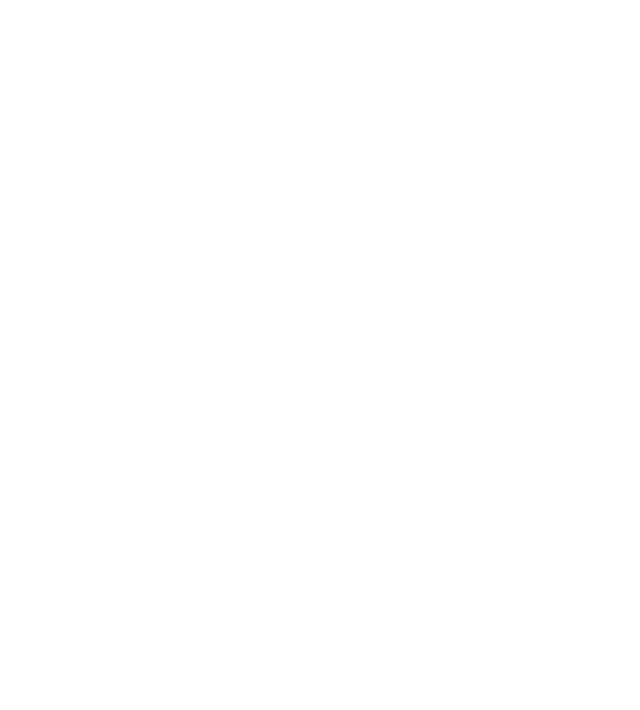
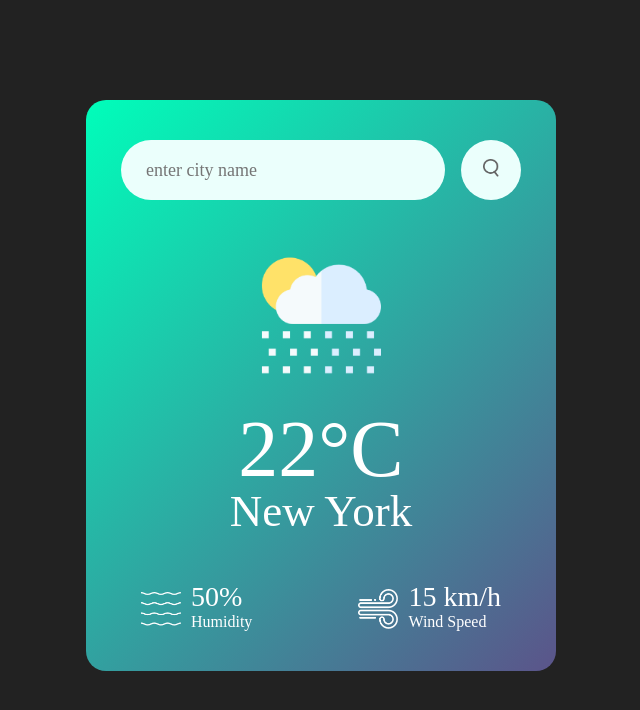
Before and after one commit to TamimAhmedCD/Weather-App, a plain HTML site: page index.html in a window 1280 px wide. Shown: the whole page, without its empty margins (319-959 px from the left). Drawn offline with Linux system fonts and the light colour scheme.

Commit message:
Styling Done

```diff
--- a/index.html
+++ b/index.html
@@ -12,6 +12,35 @@
     <link rel="shortcut icon" href="./Assets/clouds.png" type="image/x-icon">
 </head>
 <body>
+    <div class="card">
+        <div class="search">
+            <input type="text" name="" id="" placeholder="enter city name" spellcheck="false">
+            <button><img src="./Assets/search.png" alt=""></button>
+        </div>
+        <div class="weather">
+            <img src="./Assets/rain.png" alt="" class="weather-icon">
+            <h1 class="temp">22°C</h1>
+            <h2 class="city">New York</h2>
+            <div class="details">
+                <div class="col">
+                    <img src="./Assets/humidity.png" alt="">
+                    <div>
+                        <p class="humidity">50%</p>
+                        <p>Humidity</p>
+                    </div>
+                </div>
+                <div class="col">
+                    <img src="./Assets/wind.png" alt="">
+                    <div>
+                        <p class="wind">15 km/h</p>
+                        <p>Wind Speed</p>
+                    </div>
+                </div>
+            </div>
+        </div>
+    </div>
 
+    <!-- Script -->
+    <script src="./script.js"></script>
 </body>
 </html>
--- a/style.css
+++ b/style.css
@@ -4,3 +4,91 @@
     box-sizing: border-box;
     font-family: 'poppins', 'sans-serif';
 }
+
+body {
+    background: #222;
+}
+
+.card {
+    width: 90%;
+    max-width: 470px;
+    background: linear-gradient(135deg, #00feba, #5b548a);
+    color: #fff;
+    margin: 100px auto 0;
+    border-radius: 20px;
+    padding: 40px 35px;
+    text-align: center;
+}
+
+.search {
+    width: 100%;
+    display: flex;
+    align-items: center;
+    justify-content: space-between;
+}
+
+.search input {
+    border: 0;
+    outline: 0;
+    background: #ebfffc;
+    color: #555;
+    padding: 10px 25px;
+    height: 60px;
+    border-radius: 30px;
+    flex: 1;
+    margin-right: 16px;
+    font-size: 18px;
+}
+
+.search button {
+    border: 0;
+    outline: 0;
+    background: #ebfffc;
+    border-radius: 50%;
+    width: 60px;
+    height: 60px;
+    cursor: pointer;
+}
+
+.search button img {
+    width: 16px;
+}
+
+.weather-icon {
+    width: 170px;
+    margin-top: 30px;
+}
+
+.weather h1 {
+    font-size: 80px;
+    font-weight: 500;
+}
+.weather h2 {
+    font-size: 45px;
+    font-weight: 400;
+    margin-top: -10px;
+}
+
+.details {
+    display: flex;
+    align-items: center;
+    justify-content: space-between;
+    padding: 0 20px;
+    margin-top: 50px;
+}
+
+.col {
+    display: flex;
+    align-items: center;
+    text-align: left;
+}
+
+.col img {
+    width: 40px;
+    margin-right: 10px;
+}
+
+.humidity, .wind {
+    font-size: 28px;
+    margin-top: -6px;
+}
```
Also changed, not shown: script.js (added).
